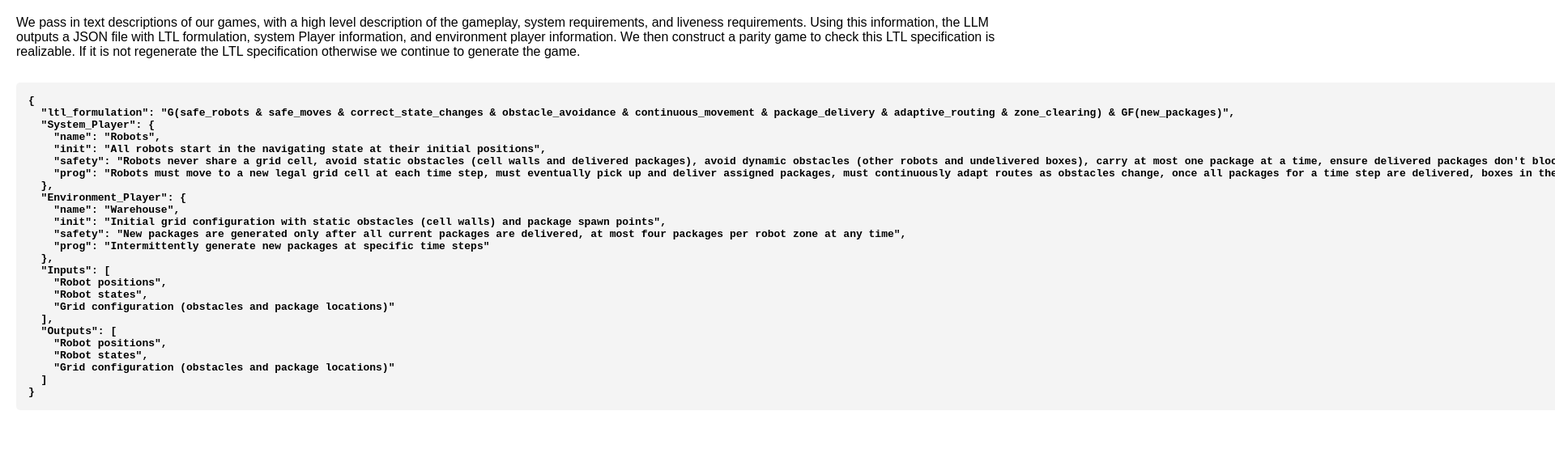
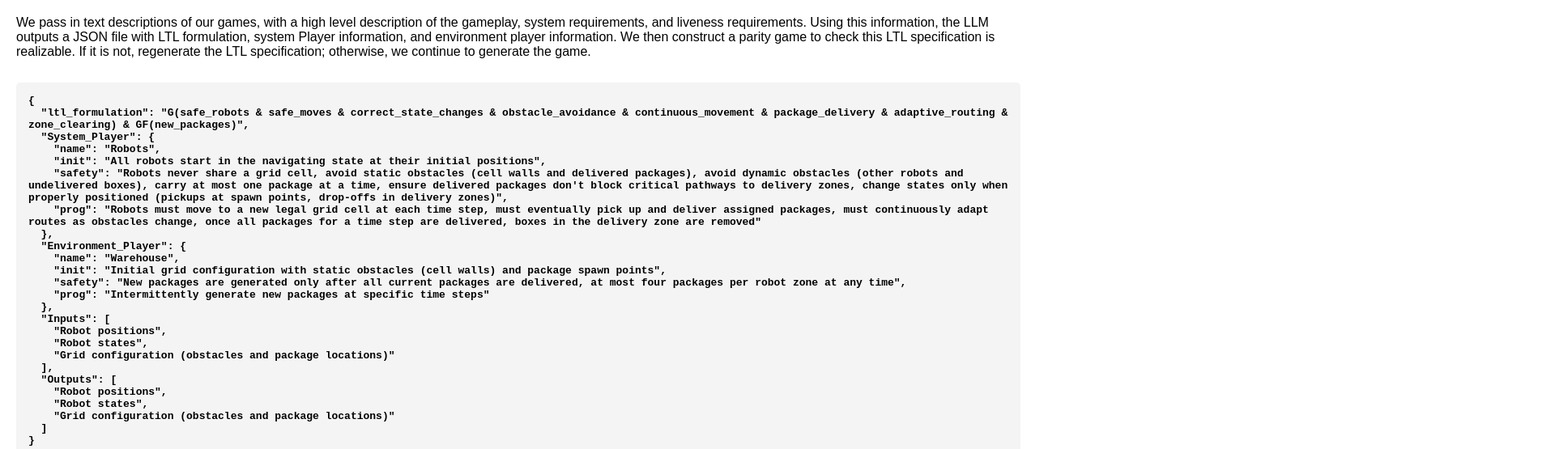
Before and after one commit to wfishell/MultiAgentGamePlay, a plain HTML site: page LTL_Formulation.html in a window 1280 px wide. Shown: the part 61-616 px from the top of the page at 81% size, 1920 px wide, since content can reach past the window. Drawn offline with Linux system fonts and the light colour scheme.

Commit message:
Updates to these files

```diff
--- a/LTL_Formulation.html
+++ b/LTL_Formulation.html
@@ -10,17 +10,19 @@
     }
     .container {
       display: flex;
+      flex-direction: column;
       gap: 20px;
-      align-items: flex-start;
     }
     .code-block, .image-block {
-      flex: 1;
+      width: 100%;
     }
     pre {
       background-color: #f4f4f4;
       padding: 15px;
       border-radius: 5px;
       overflow: auto;
+      white-space: pre-wrap; /* Allows wrapping of long lines */
+      word-wrap: break-word; /* Breaks long words if necessary */
     }
     code {
       font-weight: bold;
@@ -43,7 +45,7 @@
   <h1>LLM to LTL formulation Pipeline</h1>
 
   <p>
-    We pass in text descriptions of our games, with a high level description of the gameplay, system requirements, and liveness requirements. Using this information, the LLM outputs a JSON file with LTL formulation, system Player information, and environment player information. We then construct a parity game to check this LTL specification is realizable. If it is not regenerate the LTL specification otherwise we continue to generate the game.
+    We pass in text descriptions of our games, with a high level description of the gameplay, system requirements, and liveness requirements. Using this information, the LLM outputs a JSON file with LTL formulation, system Player information, and environment player information. We then construct a parity game to check this LTL specification is realizable. If it is not, regenerate the LTL specification; otherwise, we continue to generate the game.
   </p>
 
   <div class="container">
@@ -76,7 +78,6 @@
     </div>
     <div class="image-block">
       <figure>
-        <!-- Replace 'pipeline.jpg' with the actual image source -->
         <img src="LLM_LTL_Pipeline.png" alt="LLM to LTL pipeline">
         <figcaption>LLM to LTL pipeline</figcaption>
       </figure>
```
